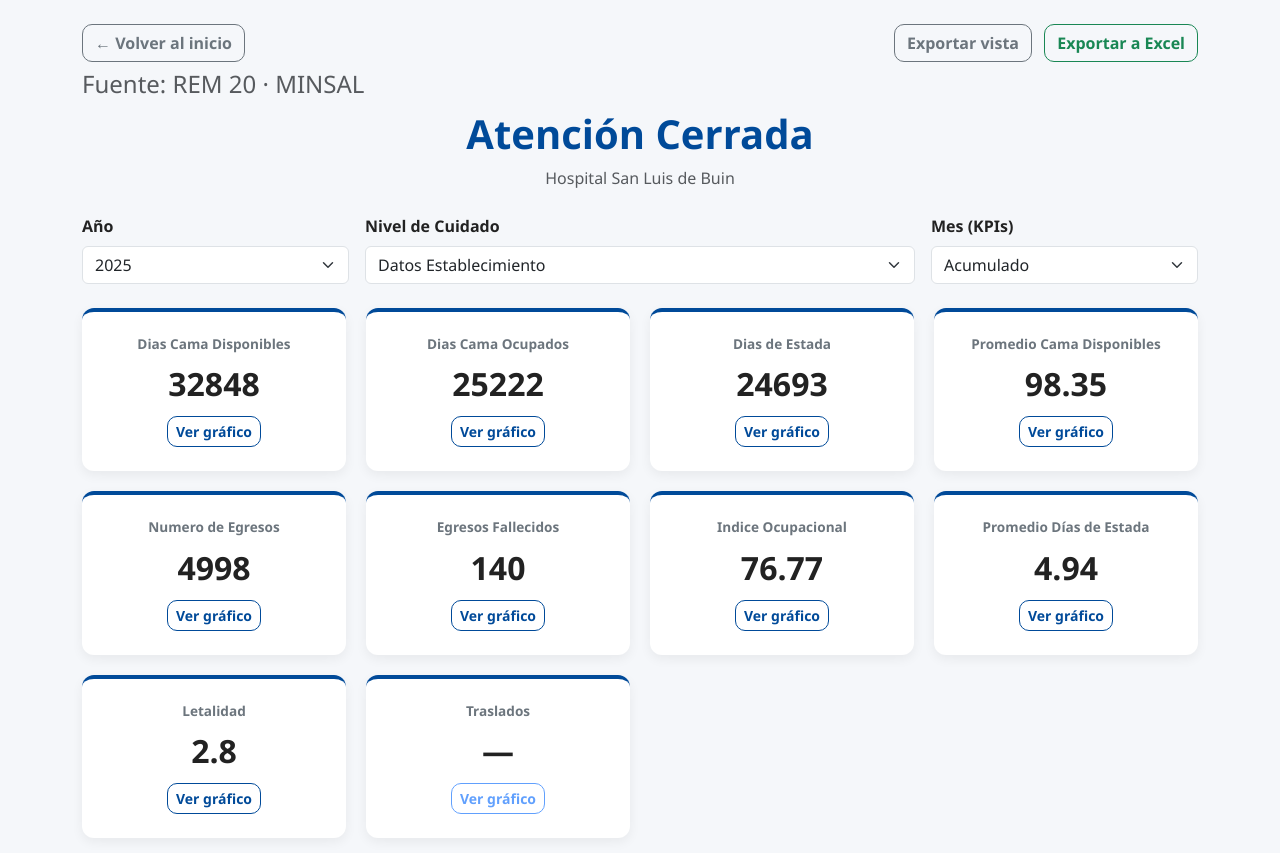
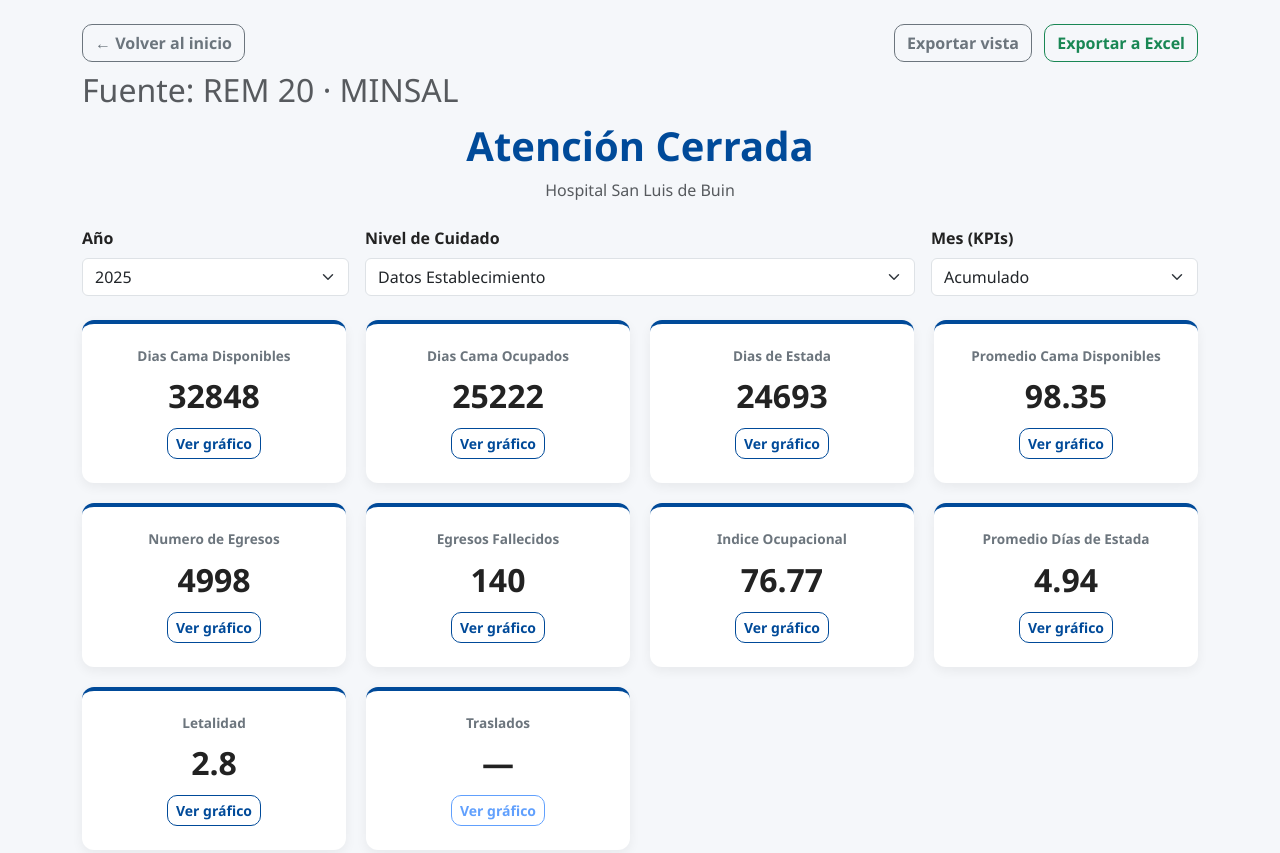
Before and after one commit to analisishospitalario/Control_De_Gestion, a plain HTML site: page modulos/atencion_cerrada.html in a window 1280 px wide. Shown: the top 853 px of the page. Drawn offline with nearby package versions, Linux system fonts and the light colour scheme.

Commit message:
Update atencion_cerrada.html

```diff
--- a/modulos/atencion_cerrada.html
+++ b/modulos/atencion_cerrada.html
@@ -30,7 +30,7 @@
 
       <small
         class="text-muted"
-        style="font-size: 1.5rem;"
+        style="font-size: 2.0rem;"
       >
         Fuente: REM 20 · MINSAL
       </small>
```
